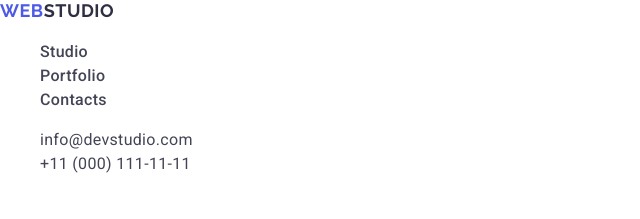
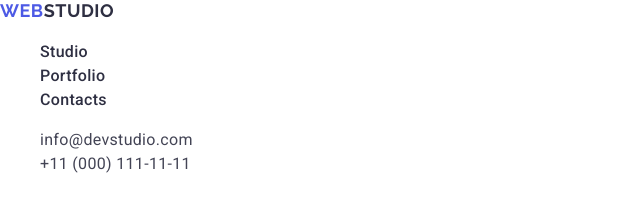
Before and after one commit to JohnRealy/goit-markup-hw-02, a plain HTML site: page index.html in a window 1280 px wide. Shown: the top 219 px of the page, 0-640 px from the left. Drawn offline with nearby package versions, Linux system fonts and the light colour scheme.

Commit message:
Studio Link color changes

```diff
--- a/css/style.css
+++ b/css/style.css
@@ -31,7 +31,7 @@ a{
 
 .studio-link{
 	font-weight: 500;
-	color:#434455
+	color:#2e2f42;
 }
 
 .studio-link:hover,
```
